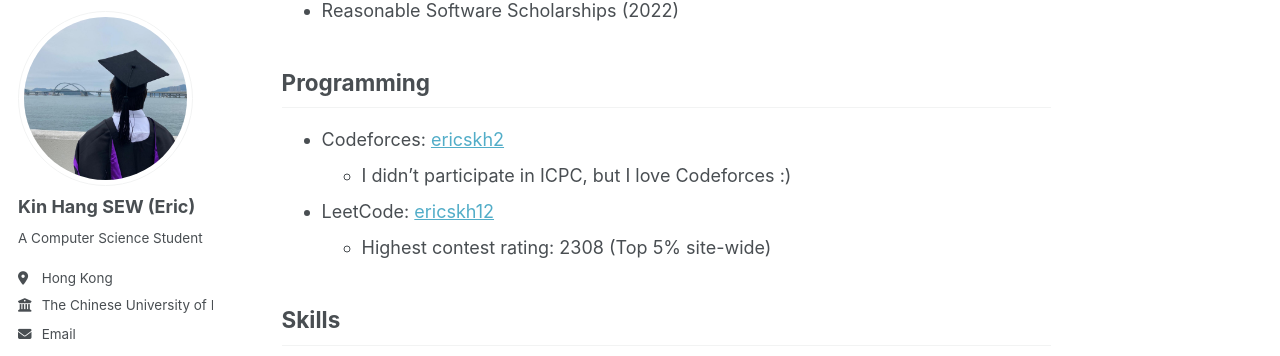
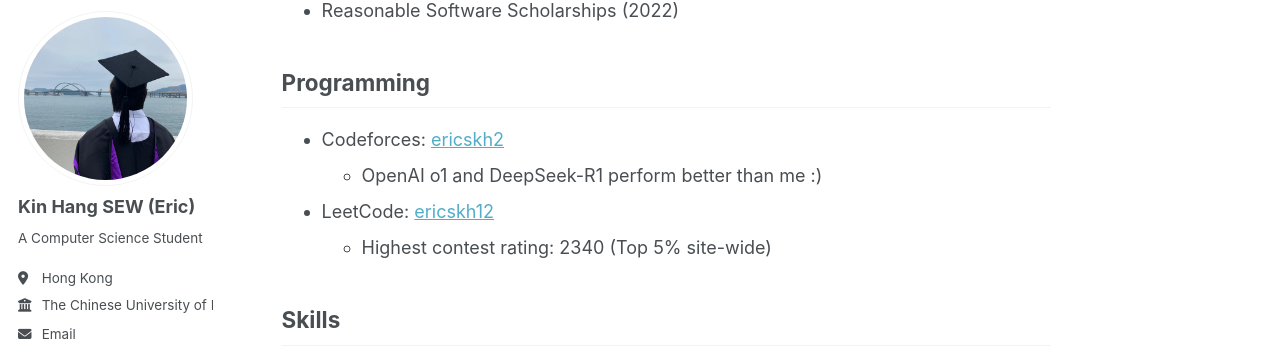
Before and after one commit to ericskh2/ericskh2.github.io, a Jekyll site: the page built from _pages/about.md, in a window 1280 px wide and 900 px high, scrolled down 1212 px. Shown: the part 95-451 px from the top of the window. Built offline with Jekyll 4.4.1, drawn with Linux system fonts in a browser that asks for light colours.

Commit message:
Update about.md

```diff
--- a/_pages/about.md
+++ b/_pages/about.md
@@ -42,9 +42,9 @@ Selected Awards
 Programming
 ------
 - Codeforces: [ericskh2](https://codeforces.com/profile/ericskh2)
-  - I didn't participate in ICPC, but I love Codeforces :)
+  - OpenAI o1 and DeepSeek-R1 perform better than me :)
 - LeetCode: [ericskh12](https://leetcode.com/u/ericskh12/)
-  - Highest contest rating: 2308 (Top 5% site-wide)
+  - Highest contest rating: 2340 (Top 5% site-wide)
 
 Skills
 ------
```
